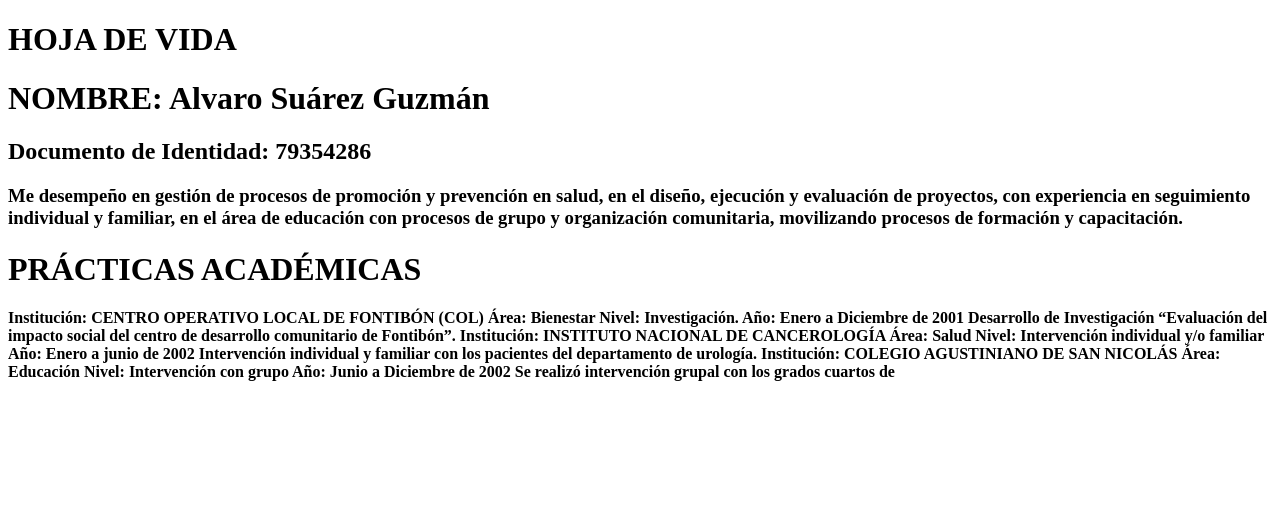
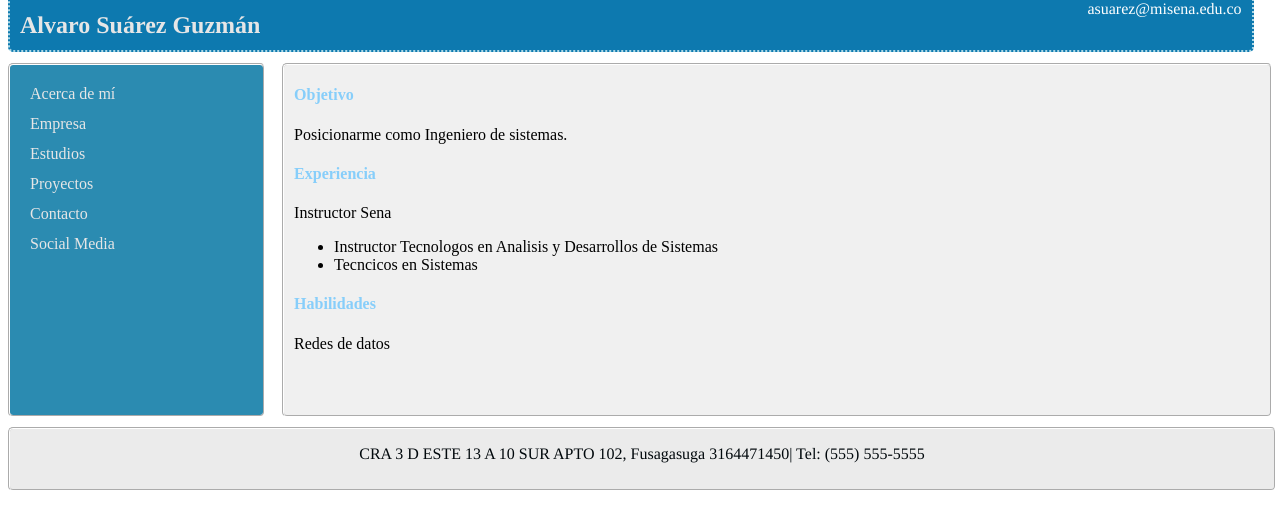
Before and after one commit to 79354286/ASUAREZ, a plain HTML site: page index.html in a window 1280 px wide. Drawn offline with Linux system fonts and the light colour scheme.

Commit message:
Add files via upload

```diff
--- /dev/null
+++ b/cssejemplo.css
@@ -0,0 +1,106 @@
+div {
+border-radius: 5px;
+}
+#encabezado {
+z-index: 1;
+position: fixed;
+background-color: rgb(13, 121, 175);
+width: 97%;
+height: 60px;
+border: 2px dotted lightblue;
+font-family: Times;
+margin-top: -20px;
+margin-bottom: 10px;
+}
+.izquierda {
+    float: left;
+    background-color: rgb(43, 139, 177);
+    width: 20%;
+    height: 350px;
+    margin-top: 55px;
+    margin-bottom: 10px;
+    border: 2px groove white;
+    }
+
+    .derecha {
+    float: right;
+    background-color: rgb(240, 240, 240);
+    width: 78%;
+    height: 350px;
+    margin-top: 55px;
+    margin-bottom: 10px;
+    border: 2px groove white;
+    }
+
+    #pie {
+    margin-top: 20px;
+    margin-bottom: 10px;
+    clear: both;
+    background-color: rgb(235, 235, 235);
+    width: 100%;
+    height: 60px;
+    border: 2px groove white;
+    font-family: Times;
+    }
+
+    #email {
+    float: right;
+    text-decoration: none;
+    color: white;
+    margin: 10px;
+    }
+
+    #email:hover {
+    font-weight: bold;
+    color: black;
+    }
+
+    #name {
+    float: left;
+    font-weight: bold;
+    color: rgb(230, 230, 230);
+    font-size: 1.5em;
+    margin: 22px 10px 10px 10px;
+    }
+
+    #name:hover {
+    color: white;
+    }
+
+    .content {
+    margin: 10px;
+    }
+
+    h4 {
+    color: lightSkyBlue;
+    }
+
+    #direccion {
+    text-align: center;
+    color: rgb(1, 8, 12);
+    }
+
+    span:hover {
+    color: gray;
+    font-weight: bold;
+    }
+
+    ol {
+    list-style: none;
+    margin: 20px 0 0 -20px;
+    color: rgb(230, 230, 230);
+    font-size: 1em;
+    }
+
+    a {
+    text-decoration: none;
+    color: rgb(230, 230, 230);
+    }
+
+    a:active {
+    color: darkred;
+    }
+
+    #margen-top {
+    margin-top: 12px;
+    }
--- a/index.html
+++ b/index.html
@@ -1,40 +1,44 @@
-<!DOCTYPE html>
-<html lang="en">
+<!DOCTYPE html> <html>
 <head>
-    <meta charset="UTF-8">
-    <meta name="viewport" content="width=device-width, initial-scale=1.0">
-    <meta http-equiv="X-UA-Compatible" content="ie=edge">
-    <title>ejemplo1</title>
+
+    <title></title>
+    <link type="text/css" rel="stylesheet" href="cssejemplo.css"/>
+
 </head>
 <body>
-
-
-    <h1>HOJA DE VIDA</h1>
-    <h1>NOMBRE: Alvaro Suárez Guzmán</h1>
-    <h2>Documento de Identidad: 79354286</h2>
-    <h3>Me desempeño en gestión de procesos de promoción y prevención
-        en salud, en el diseño, ejecución y evaluación de proyectos, con experiencia en seguimiento
-        individual y familiar, en el área de educación con procesos de grupo y organización
-        comunitaria, movilizando procesos de formación y capacitación.</h3>
-<H1>PRÁCTICAS ACADÉMICAS <H1>
-
-   <h4> Institución: CENTRO OPERATIVO LOCAL DE FONTIBÓN (COL)
-    Área: Bienestar
-    Nivel: Investigación.
-    Año: Enero a Diciembre de 2001
-    Desarrollo de Investigación “Evaluación del impacto social del centro de desarrollo
-    comunitario de Fontibón”.
-    Institución: INSTITUTO NACIONAL DE CANCEROLOGÍA
-    Área: Salud
-    Nivel: Intervención individual y/o familiar
-    Año: Enero a junio de 2002
-    Intervención individual y familiar con los pacientes del departamento de urología.
-    Institución: COLEGIO AGUSTINIANO DE SAN NICOLÁS
-    Área: Educación
-    Nivel: Intervención con grupo
-    Año: Junio a Diciembre de 2002
-    Se realizó intervención grupal con los grados cuartos de</h4>
-
+    <div id="encabezado">
+        <p id="name">Alvaro Suárez Guzmán</p>
+        <a href="asuarez@misena.edu.co" target="_blank"><p id="email">asuarez@misena.edu.co</p></a>
+    </div>
+    <div class="izquierda">
+        <div class="info">
+            <ol class="">
+                <li id="margen-top"><a href=""><span>Acerca de mí</span></a></li>
+                <li id="margen-top"><a href=""><span>Empresa</span></a></li>
+                <li id="margen-top"><a href=""><span>Estudios</span></a></li>
+                <li id="margen-top"><a href=""><span>Proyectos</span></a></li>
+                <li id="margen-top"><a href=""><span>Contacto</span></a></li>
+                <li id="margen-top"><a href=""><span>Social Media</span></a></li>
+            </ol>
+        </div>
+    </div>
+    <div class="derecha">
+        <div class="content">
+            <h4>Objetivo</h4>
+            <p>Posicionarme como Ingeniero de sistemas.</p>
+            <h4>Experiencia</h4>
+            <p>Instructor Sena</p>
+            <ul>
+                <li>Instructor Tecnologos en Analisis y Desarrollos de Sistemas</li>
+                <li>Tecncicos en Sistemas</li>
+            </ul>
+            <h4>Habilidades</h4>
+            <p> <span>Redes de datos</span></p>
+        </div>
+    </div>
+    <div id="pie">
+        <p id="direccion">CRA 3 D ESTE 13 A 10 SUR APTO 102, <span>Fusagasuga</span> 3164471450| Tel: <span>(555) 555-5555</span></p>
+    </div>
 </body>
-
 </html>
+</html>
```
